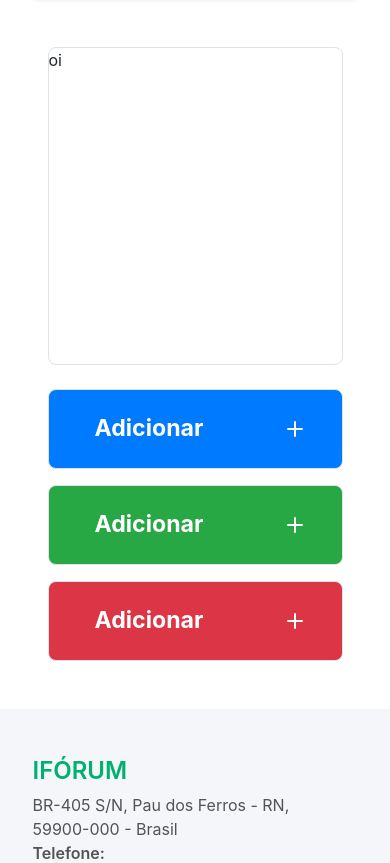
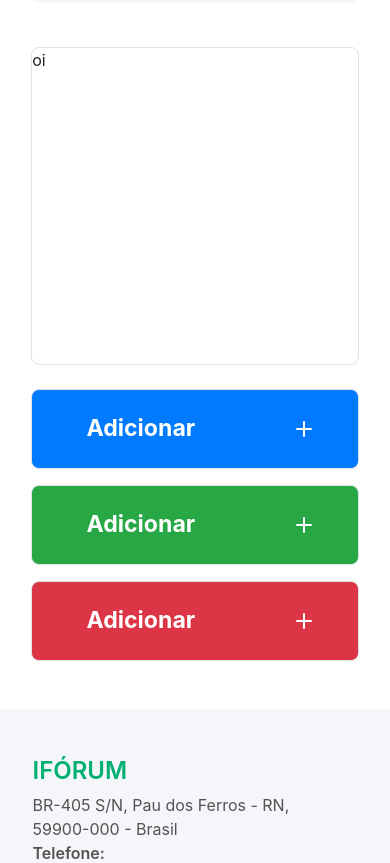
Before and after one commit to thiagomoraiis/TCC, a Django app: page / in a window 390 px wide. Shown: the part 3194-4057 px from the top of the page. Run offline with Django 4.2, Linux system fonts and the light colour scheme; some libraries are stand-ins or nearby versions.

Commit message:
style: modificando estilização do card de noticias

```diff
--- a/core/templates/core/pages/index.html
+++ b/core/templates/core/pages/index.html
@@ -18,7 +18,7 @@
 
     <div class="row justify-content-around m-0 p-0">
         <h2 class="fs-4 h2 text-color-default fw-700 ps-5 my-4" style="color: #6C757D;">Noticias</h2>
-        <div class="col-11 col-md-8 bg-color-default h-100 mb-5 mb-lg-0">
+        <div class="col-11 col-sm-10 col-md-8 bg-color-default h-100 mb-5 mb-lg-0">
 
             <div class="my-card card-round border d-flex card-shadow mb-4 shadow-sm">
                 <img src="https://images.pexels.com/photos/3856050/pexels-photo-3856050.jpeg?auto=compress&cs=tinysrgb&w=1260&h=750&dpr=2" style="width: 180px;" alt="">
@@ -54,7 +54,7 @@
             </div>
         </div>
 
-        <div class="col-10 col-md-3">
+        <div class="col-11 col-sm-10 col-md-3">
             <div class="card-round border mb-3 mb-lg-5 card-round" style="height: 318px;">oi</div>
 
             <div class="bg-primary border mb-3 mt-4 mt-lg-5 card-round text-white d-flex justify-content-around align-items-center" style="height: 80px;">
```
